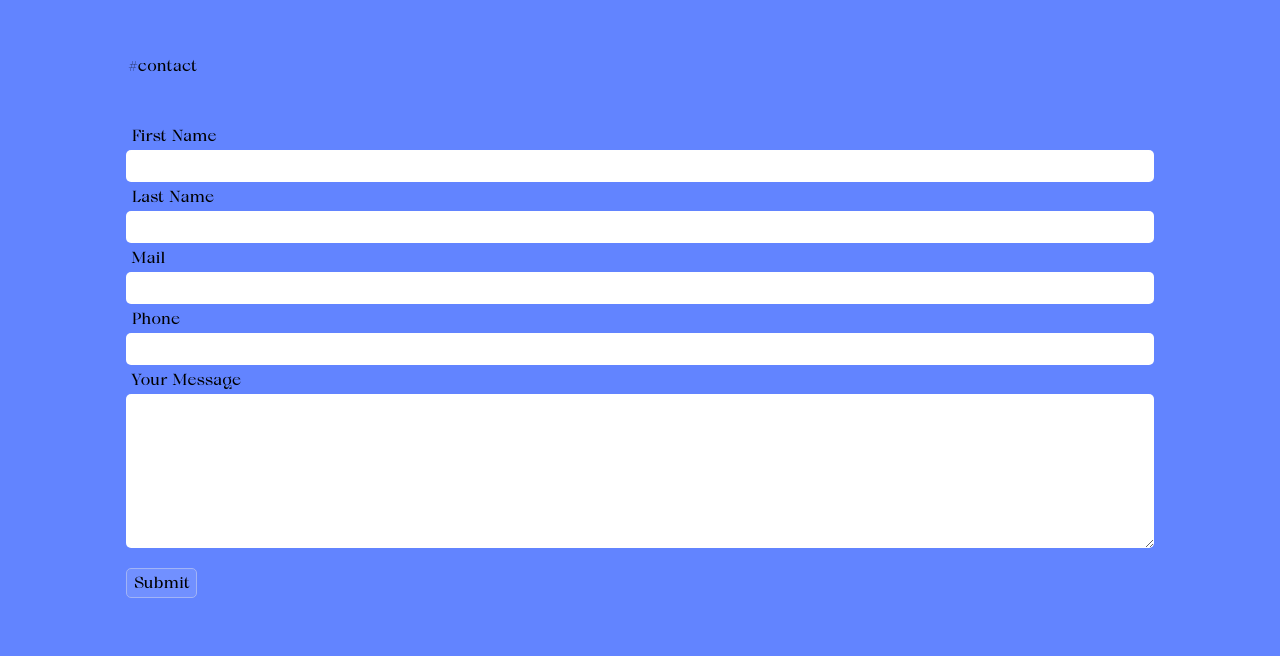
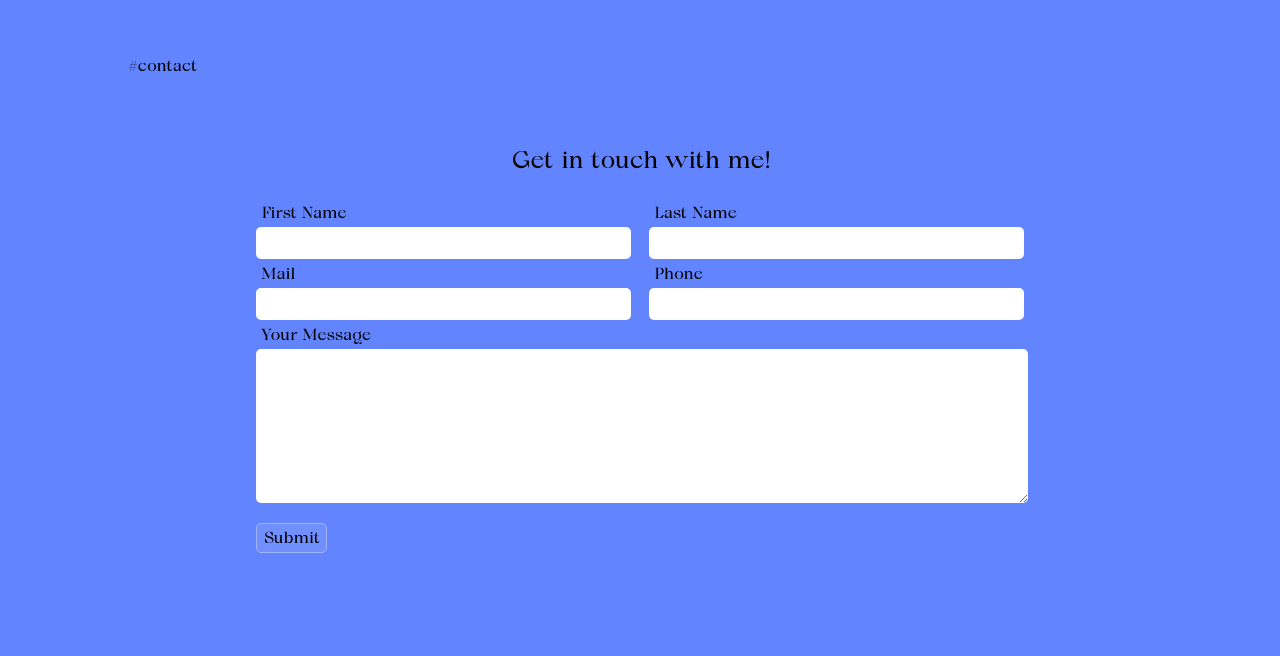
Before and after one commit to adamovd/portfolio_adam, a website built with Parcel: page src/index.html in a window 1280 px wide. Shown: the part 3461-4117 px from the top of the page. Built offline with nearby package versions, Linux system fonts and the light colour scheme.

Commit message:
logo and contact fixes

```diff
--- a/src/scss/_contact.scss
+++ b/src/scss/_contact.scss
@@ -17,9 +17,41 @@
     padding: 30px;
     margin-top: 50px;
   }
+
+  &__text {
+    font-family: var.$primary-font;
+    font-size: 1.5rem;
+    text-align: center;
+    width: 100%;
+  }
 }
 
 .form {
+  width: 80vw;
+  @include mixins.for-size(tablet) {
+    width: 60vw;
+  }
+  &__names {
+    display: flex;
+    flex-direction: column;
+    justify-content: flex-start;
+
+    @include mixins.for-size(tablet) {
+      flex-direction: row;
+      justify-content: space-between;
+    }
+  }
+
+  &__contacts {
+    display: flex;
+    flex-direction: column;
+    justify-content: flex-start;
+    @include mixins.for-size(tablet) {
+      flex-direction: row;
+      justify-content: space-between;
+    }
+  }
+
   &__container {
     display: flex;
     flex-direction: column;
@@ -30,6 +62,7 @@
     font-family: var.$primary-font;
     text-align: start;
     padding: 5px;
+    cursor: none;
   }
 
   &__input {
@@ -38,6 +71,9 @@
     height: 30px;
     border-radius: 5px;
     border: none;
+    @include mixins.for-size(tablet) {
+      width: 29vw;
+    }
   }
 
   &__input--message {
@@ -47,9 +83,14 @@
     height: 150px;
     border-radius: 5px;
     border: none;
+    @include mixins.for-size(tablet) {
+      width: 60vw;
+      max-width: 60vw;
+    }
   }
 
   &__button {
+    cursor: none;
     font-family: var.$primary-font;
     font-size: 1rem;
     background-color: rgb(113, 144, 255);
@@ -57,5 +98,11 @@
     border-radius: 5px;
     height: 30px;
     margin-top: 20px;
+    margin-bottom: 100px;
+    &:hover {
+      background-color: rgb(53, 66, 113);
+      border: 1px solid rgb(254, 254, 255);
+      color: white;
+    }
   }
 }
--- a/src/scss/_mixins.scss
+++ b/src/scss/_mixins.scss
@@ -27,7 +27,7 @@
   opacity: 0;
   filter: blur(5px);
   transform: translateY(100%);
-  transition: all 0.5s;
+  transition: transform 0.5s;
 }
 
 @mixin hidden__right {
@@ -65,8 +65,8 @@
 
 @mixin inner-cursor-grow {
   z-index: 200;
-  width: 30px;
-  height: 30px;
+  width: 50px;
+  height: 50px;
   background-color: rgb(98, 132, 255);
   mix-blend-mode: screen;
   transition: width 0.5s, height 0.5s;
@@ -90,7 +90,7 @@
   text-decoration: none;
   color: black;
   box-shadow: inset 0 -2px 0 rgba(0, 0, 0, 0.5), 0 2px 0 rgba(0, 0, 0, 0.5);
-  transition: box-shadow 300ms;
+  transition: box-shadow 500ms;
   overflow: hidden;
 }
 
--- a/src/scss/_navigation.scss
+++ b/src/scss/_navigation.scss
@@ -60,7 +60,6 @@
   &__logo {
     width: 15px;
     &:hover {
-      mix-blend-mode: color;
       cursor: none;
     }
     @include mixins.for-size(tablet) {
--- a/src/scss/_work.scss
+++ b/src/scss/_work.scss
@@ -117,6 +117,7 @@
   }
 
   &__link {
+    font-family: var.$primary-font;
     transition-delay: 400ms;
   }
 
--- a/src/ts/models/functions/cursor.ts
+++ b/src/ts/models/functions/cursor.ts
@@ -28,6 +28,9 @@ export function cursor() {
   timeout = setTimeout(mouseStopped, 2000);
 
   let links: HTMLAnchorElement[] = Array.from(document.querySelectorAll("a"));
+  let buttons: HTMLButtonElement[] = Array.from(
+    document.querySelectorAll("button")
+  );
 
   links.forEach((link) => {
     link.addEventListener("mouseover", () => {
@@ -37,4 +40,13 @@ export function cursor() {
       innerCursor.classList.remove("grow");
     });
   });
+
+  buttons.forEach((button) => {
+    button.addEventListener("mouseover", () => {
+      innerCursor.classList.add("grow");
+    });
+    button.addEventListener("mouseleave", () => {
+      innerCursor.classList.remove("grow");
+    });
+  });
 }
--- a/src/ts/models/pages/about.ts
+++ b/src/ts/models/pages/about.ts
@@ -12,7 +12,7 @@ export function about() {
   aboutPageContainer.classList.add("about");
   aboutPageTitle.classList.add("about__title");
   aboutPageImgContainer.classList.add("about__imgcontainer");
-  aboutPageImgContainer.classList.add("hidden__under");
+  aboutPageImgContainer.classList.add("hidden__left");
   aboutPageImage.classList.add("about__img");
   aboutPageTextFirst.classList.add("about__text--first");
   aboutPageTextSecond.classList.add("about__text--second");
--- a/src/ts/models/pages/contact.ts
+++ b/src/ts/models/pages/contact.ts
@@ -1,8 +1,12 @@
 export function contact() {
   const contactPageContainer: HTMLDivElement = document.createElement("div");
   const contactPageTitle: HTMLParagraphElement = document.createElement("p");
-
+  const contactPageText: HTMLParagraphElement = document.createElement("p");
   const contactForm: HTMLFormElement = document.createElement("form");
+  const contactFormNameContainer: HTMLDivElement =
+    document.createElement("div");
+  const contactFormContactContainer: HTMLDivElement =
+    document.createElement("div");
   const contactFormFirstNameContainer: HTMLDivElement =
     document.createElement("div");
   const contactFormFirstNameLabel: HTMLLabelElement =
@@ -39,7 +43,10 @@ export function contact() {
   contactPageContainer.setAttribute("id", "contact");
   contactPageContainer.classList.add("contact");
   contactPageTitle.classList.add("contact__title");
+  contactPageText.classList.add("contact__text");
   contactForm.classList.add("form");
+  contactFormNameContainer.classList.add("form__names");
+  contactFormContactContainer.classList.add("form__contacts");
   contactFormFirstNameContainer.classList.add("form__container");
   contactFormLastNameContainer.classList.add("form__container");
   contactFormMailContainer.classList.add("form__container");
@@ -78,6 +85,7 @@ export function contact() {
   contactFormMessageInput.required = true;
 
   contactPageTitle.innerHTML = "#contact";
+  contactPageText.innerHTML = "Get in touch with me!";
   contactFormFirstNameLabel.innerHTML = "First Name";
   contactFormLastNameLabel.innerHTML = "Last Name";
   contactFormMailLabel.innerHTML = "Mail";
@@ -85,10 +93,12 @@ export function contact() {
   contactFormMessageLabel.innerHTML = "Your Message";
   contactFormSubmitButton.innerHTML = "Submit";
 
-  contactForm.appendChild(contactFormFirstNameContainer);
-  contactForm.appendChild(contactFormLastNameContainer);
-  contactForm.appendChild(contactFormMailContainer);
-  contactForm.appendChild(contactFormPhoneContainer);
+  contactForm.appendChild(contactFormNameContainer);
+  contactForm.appendChild(contactFormContactContainer);
+  contactFormNameContainer.appendChild(contactFormFirstNameContainer);
+  contactFormNameContainer.appendChild(contactFormLastNameContainer);
+  contactFormContactContainer.appendChild(contactFormMailContainer);
+  contactFormContactContainer.appendChild(contactFormPhoneContainer);
   contactForm.appendChild(contactFormMessageContainer);
   contactForm.appendChild(contactFormSubmitButton);
   contactFormFirstNameContainer.appendChild(contactFormFirstNameLabel);
@@ -102,6 +112,7 @@ export function contact() {
   contactFormMessageContainer.appendChild(contactFormMessageLabel);
   contactFormMessageContainer.appendChild(contactFormMessageInput);
   contactPageContainer.appendChild(contactPageTitle);
+  contactPageContainer.appendChild(contactPageText);
   contactPageContainer.appendChild(contactForm);
   document.body.appendChild(contactPageContainer);
 }
--- a/src/ts/models/pages/work.ts
+++ b/src/ts/models/pages/work.ts
@@ -3,14 +3,11 @@ import { projects } from "../projectList";
 export function work() {
   const workPageContainer: HTMLDivElement = document.createElement("div");
   const workPageTitle: HTMLParagraphElement = document.createElement("p");
-  const cursor: HTMLDivElement = document.createElement("div");
   workPageContainer.setAttribute("id", "work");
   workPageContainer.classList.add("work");
   workPageTitle.classList.add("work__title");
   workPageTitle.innerHTML = "#work";
-  cursor.classList.add("cursor");
   workPageContainer.appendChild(workPageTitle);
-  document.body.appendChild(cursor);
   document.body.appendChild(workPageContainer);
 
   projects.forEach((project) => {
@@ -37,7 +34,7 @@ export function work() {
     projectDescription.classList.add("project__describe");
     projectDescription.classList.add("hidden__under");
     projectLink.classList.add("project__link");
-    projectLink.classList.add("hidden__left");
+    projectLink.classList.add("hidden__under");
     projectLink.classList.add("underline");
     projectRepo.classList.add("project__repo");
     projectRepo.classList.add("hidden__under");
@@ -64,7 +61,6 @@ export function work() {
     projectContainer.appendChild(projectDescription);
     projectContainer.appendChild(projectLink);
     projectContainer.appendChild(projectRepo);
-    projectContainer.appendChild(cursor);
     workPageContainer.appendChild(projectContainer);
   });
 
```
Also changed, not shown: 2 other files.
